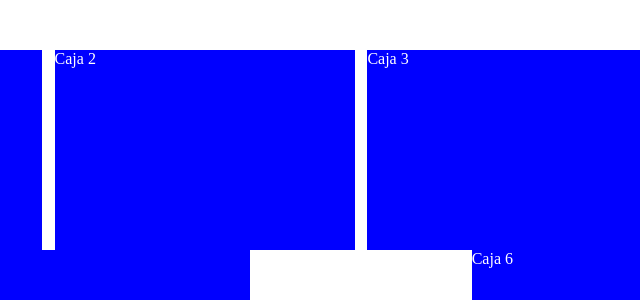
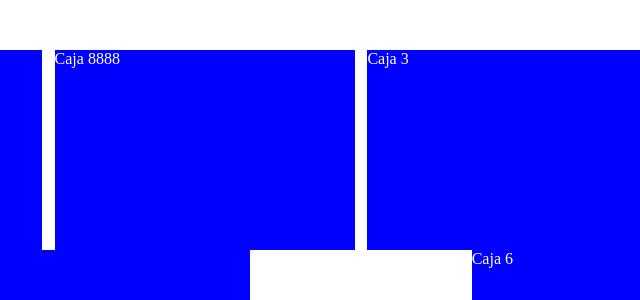
Before and after one commit to 4GeeksAcademy/first-class-fs-pt-53, a plain HTML site: page index.html in a window 1280 px wide. Shown: the top 300 px of the page, 279-919 px from the left. Drawn offline with Linux system fonts and the light colour scheme.

Commit message:
try conflict

```diff
--- a/index.html
+++ b/index.html
@@ -17,7 +17,7 @@
                 Caja 1
             </div>
             <div class="box">
-                Caja 2
+                Caja 8888
             </div>
              <div class="box">
                  Caja 3
```
